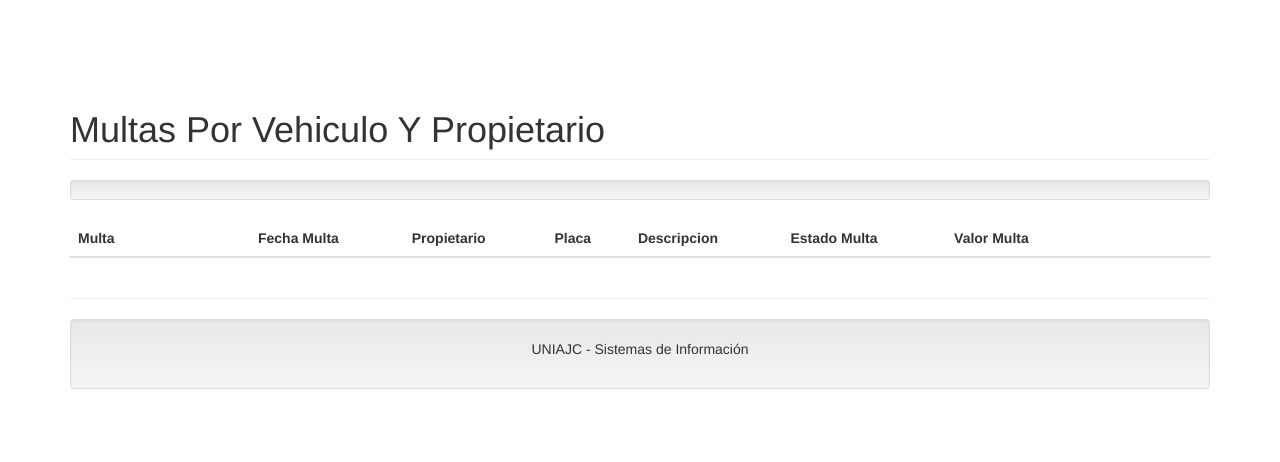
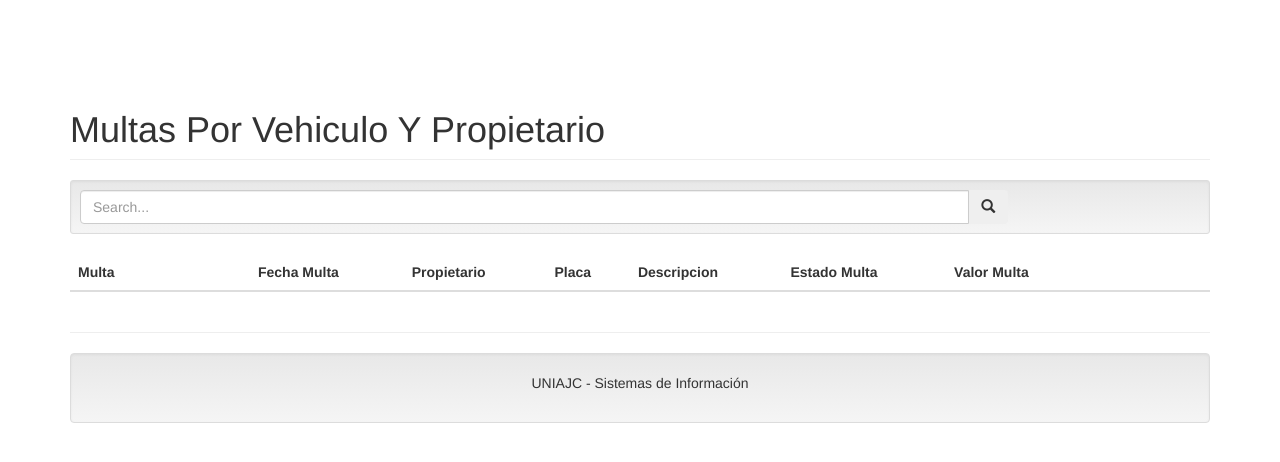
Before and after one commit to Shinseiki86/multas, a PHP site: page /?c=multa in a window 1280 px wide. Shown: the top 462 px of the page. Run offline with PHP 8.4, Linux system fonts and the light colour scheme; the visitor is signed in with stand-in values (Sample User, id 1); data comes from the database, SQL or seed files in the repository; both versions use the stored data as it was after the commit; lists and menus that the app fills with data are empty; some libraries are stand-ins or nearby versions.

Commit message:
Modificaciones para laboratorio de seguridad con Xenotix.

```diff
--- a/conectar.php
+++ b/conectar.php
@@ -1,8 +1,8 @@
 <?php
-$databasehost = 'mysql';
+$databasehost = '127.0.0.1';
 $databasename = 'db_multas';
 $databaseuser = 'root';
-$databasepass = 'OpenShift.2596';
+$databasepass = '';
 
 $mysqli = mysqli_connect($databasehost, $databaseuser, $databasepass, $databasename);
 if (!$mysqli){
--- a/controller/multa.controller.php
+++ b/controller/multa.controller.php
@@ -58,4 +58,8 @@ class MultaController{
         $this->model->Eliminar($_REQUEST['id_multa']);
         header('Location: ./?c=multa');
     }
+
+    public function Filtrar(){
+        header('Location: ./?c=multa&filter='.$_REQUEST['filter']);
+    }
 }
--- a/model/database.php
+++ b/model/database.php
@@ -3,7 +3,7 @@ class Database
 {
     public static function StartUp()
     {
-        $pdo = new PDO('mysql:host=mysql;dbname=db_multas;charset=utf8', 'root', 'OpenShift.2596');
+        $pdo = new PDO('mysql:host=localhost;dbname=db_multas;charset=utf8', 'root', '');
         $pdo->setAttribute(PDO::ATTR_ERRMODE, PDO::ERRMODE_EXCEPTION);
         return $pdo;
     }
--- a/model/multa.php
+++ b/model/multa.php
@@ -182,6 +182,4 @@ class Multa
 		}
 	}
 
-
-
 }
--- a/view/header.php
+++ b/view/header.php
@@ -16,7 +16,6 @@
 
 	<?php
 		session_start();
-
 		if (isset($_SESSION["rol"])) {
 			//0 = admin, 1 = user
 			if($_SESSION["rol"] == 0){
--- a/view/multa/multa.php
+++ b/view/multa/multa.php
@@ -7,9 +7,30 @@
 <h1 class="page-header">Multas Por Vehiculo Y Propietario</h1>
 
 <div class="well well-sm text-right">
-    <a id="btn-new-multa" class="btn btn-primary" href="?c=Multa&a=Crud">Nueva Multa</a>
+    <div class="row">
+        <div class="col-xs-10">
+            <form action="#" method="get" class="sidebar-form">
+                <input type="hidden" name="c" value="multa">
+                <input type="hidden" name="a" value="Filtrar">
+                <div class="input-group">
+                    <input type="text" name="filter" class="form-control" placeholder="Search...">
+              <span class="input-group-btn">
+                <button type="submit" name="search" id="search-btn" class="btn btn-flat"><span class="glyphicon glyphicon-search"></span>
+                </button>
+              </span>
+                </div>
+            </form>
+        </div>
+        <div class="col-xs-2">
+         <a id="btn-new-multa" class="btn btn-primary" href="?c=Multa&a=Crud">Nueva Multa</a>
+        </div>
+    </div>
 </div>
 
+<?php
+    if(isset($_REQUEST['filter']))
+        echo 'No se encuentran registros con el texto "'.$_REQUEST['filter'].'".';
+?>
 <table class="table table-striped">
     <thead>
         <tr>
```
Also changed, not shown: view/login/login.php (+12 -11 lines), db_multas.sql.
